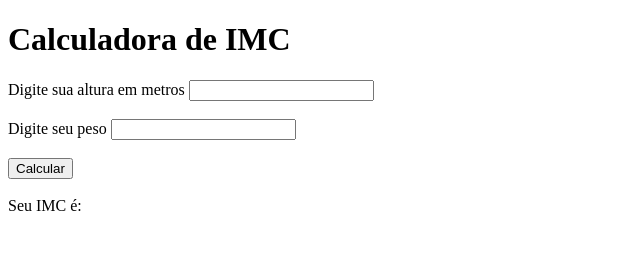
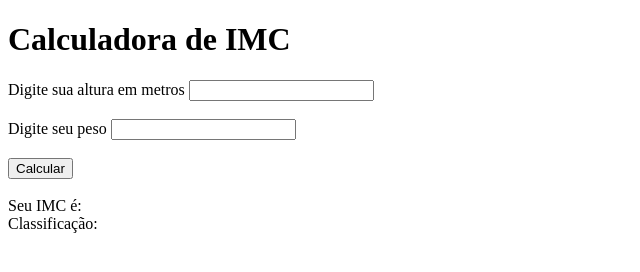
Before and after one commit to Zira-el/Calculadora_IMC, a plain HTML site: page index.html in a window 1280 px wide. Shown: the whole page, without its empty margins (0-640 px from the left). Drawn offline with Linux system fonts and the light colour scheme.

Commit message:
feat: classificação do imc

```diff
--- a/index.html
+++ b/index.html
@@ -23,4 +23,9 @@
     <label id="imc"/>
 </div>
 
+<div>
+    <label>Classificação:</label>
+    <label id="Classificação"></label>
+</div>
+
 </body>
```
